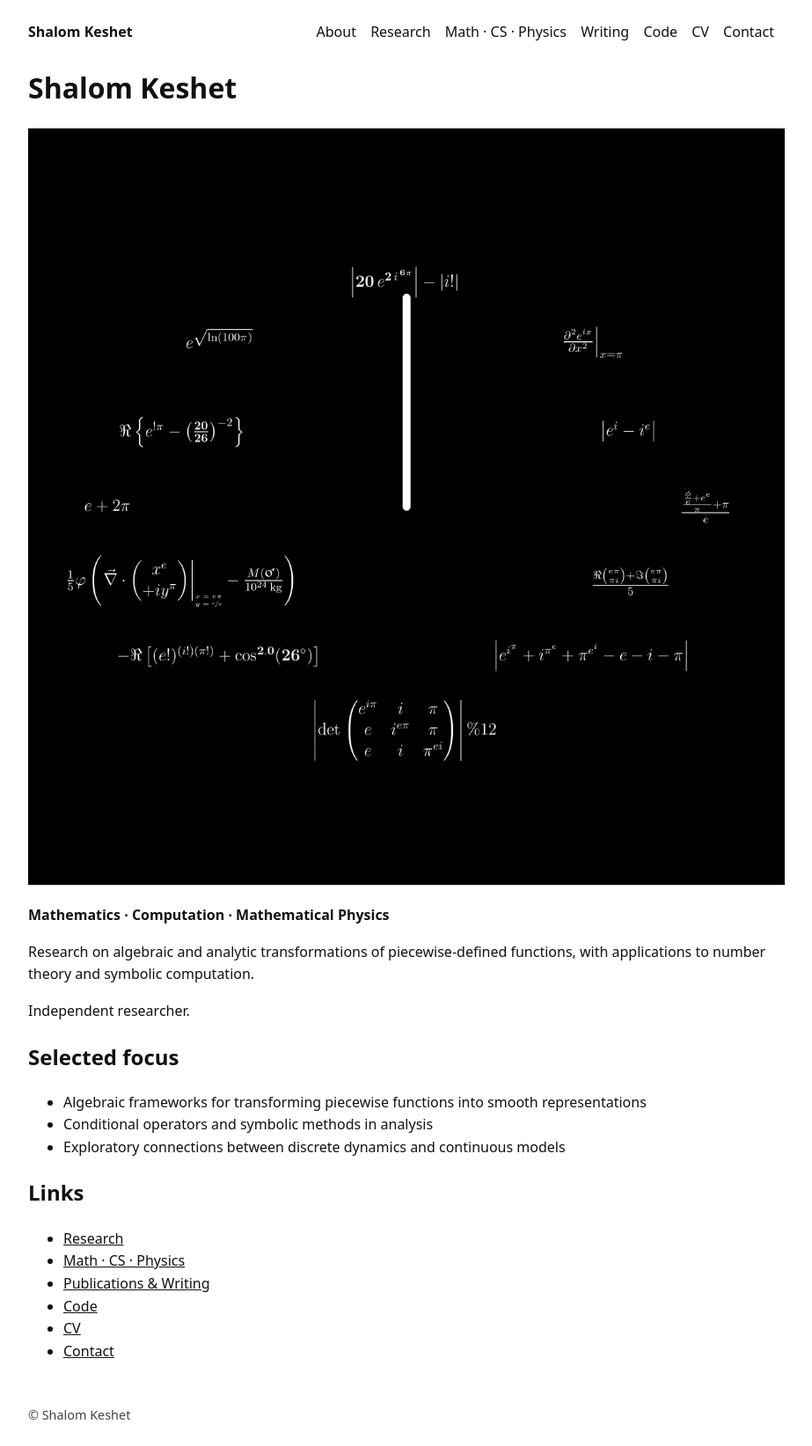
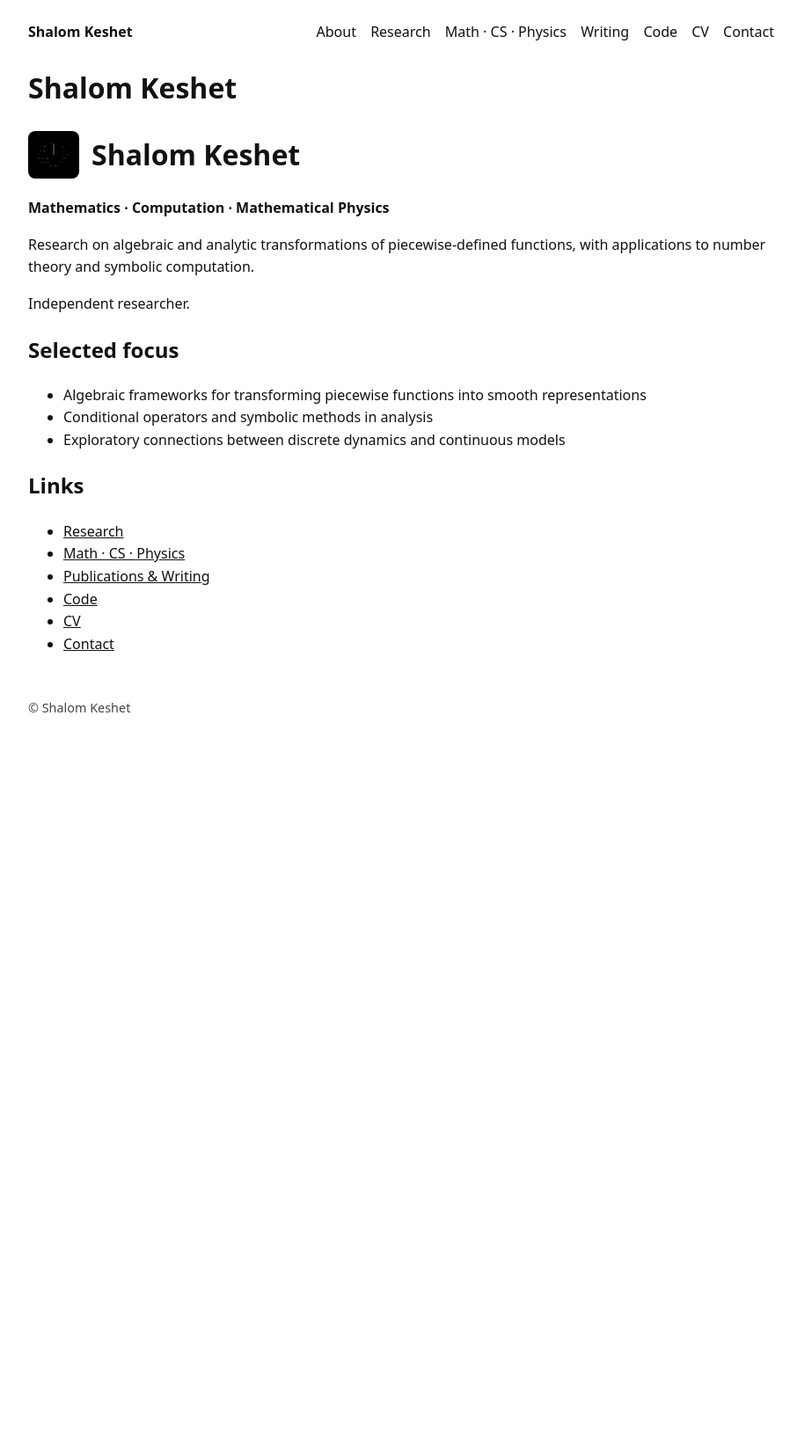
Before and after one commit to shalomkeshet/shalomkeshet.github.io, a Jekyll site: the page built from index.md, in a window 1280 px wide. Shown: the whole page at 88% size, without its empty margins (178-1101 px from the left). Built offline with Jekyll 4.4.1, drawn with Linux system fonts in a browser that asks for light colours; after the commit the page ends 900 px from its top, so only the background shows below that.

Commit message:
Refine homepage title logo styling

```diff
--- a/assets/style.css
+++ b/assets/style.css
@@ -24,24 +24,6 @@ body {
   .nav a { display: inline-block; margin: 4px 10px 0 0; }
 }
 
-/* Home logo */
-.hero-logo{
-  display: flex;
-  justify-content: center;
-  margin: 18px 0 22px;
-}
-
-.hero-logo .logo-frame{
-  background: #000;
-  padding: 14px;
-  border-radius: 12px;
-}
-
-.logo-img{
-  width: min(860px, 92vw);
-  height: auto;
-  display: block;
-}
 /* Small logo next to page title (home) */
 .page-title{
   display: flex;
--- a/index.md
+++ b/index.md
@@ -5,13 +5,10 @@ title: Home
 
 # Shalom Keshet
 
-<div class="hero-logo">
-  <img src="{{ site.baseurl }}/assets/images/logo.png"
-       alt="Mathematics–Physics logo"
-       class="logo-img">
-</div>
-
-<!-- <img src="{{ site.baseurl }}/assets/images/logo.svg" class="logo-img" alt="Mathematics–Physics logo"> -->
+<h1 class="page-title">
+  <img class="title-logo" src="{{ site.baseurl }}/assets/images/logo.svg" alt="" aria-hidden="true">
+  <span>Shalom Keshet</span>
+</h1>
 
 **Mathematics · Computation · Mathematical Physics**
 
@@ -20,11 +17,13 @@ Research on algebraic and analytic transformations of piecewise-defined function
 Independent researcher.
 
 ## Selected focus
+
 - Algebraic frameworks for transforming piecewise functions into smooth representations
 - Conditional operators and symbolic methods in analysis
 - Exploratory connections between discrete dynamics and continuous models
 
 ## Links
+
 - [Research](/research)
 - [Math · CS · Physics](/math-computing-physics)
 - [Publications & Writing](/publications)
```
